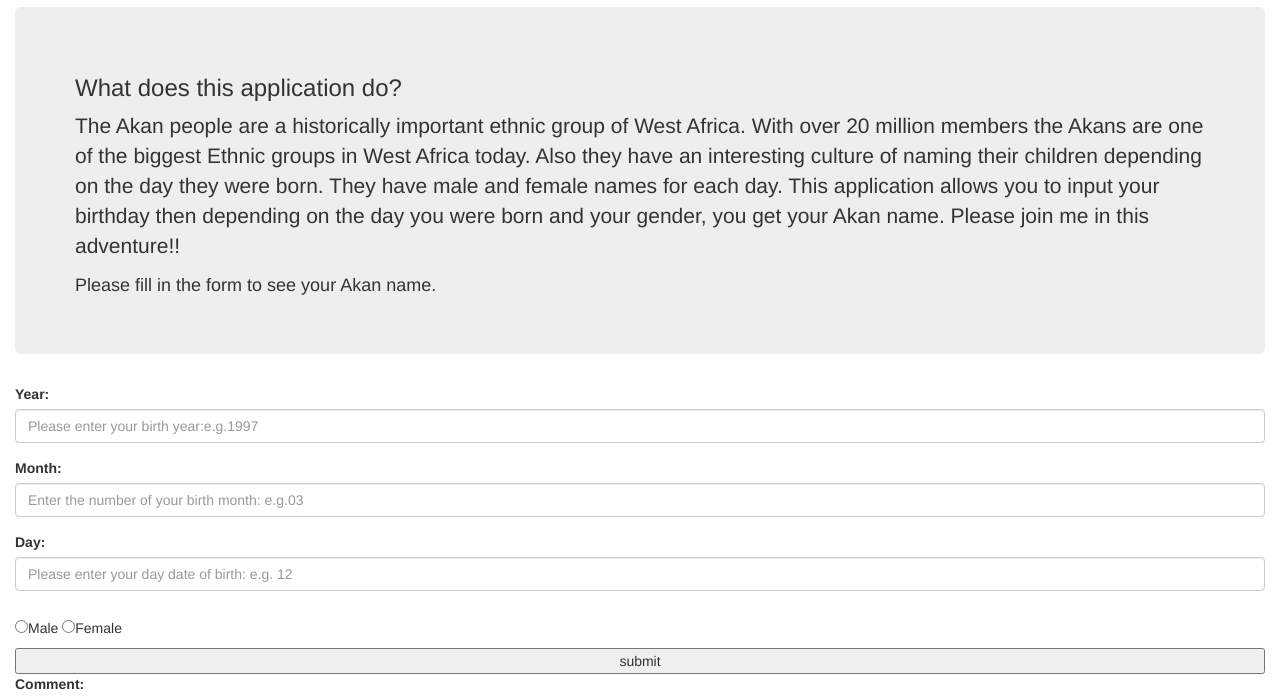
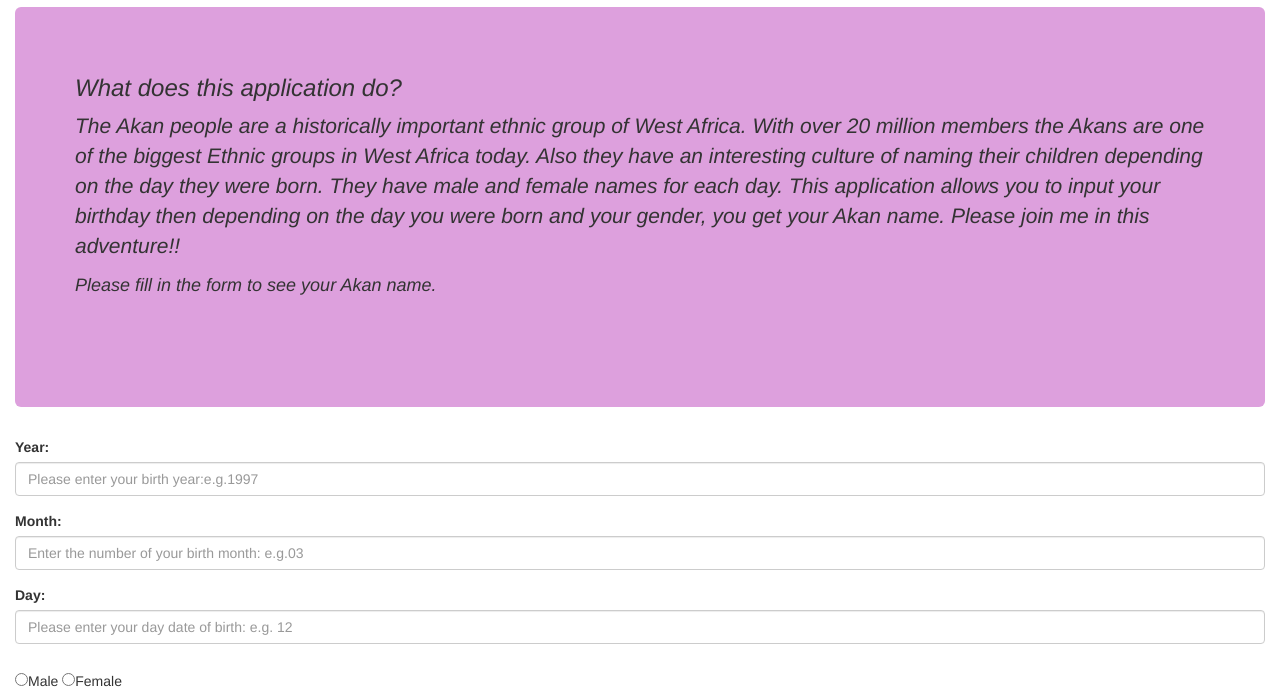
Before and after one commit to Christine-N-Mwaura/Akan-project, a plain HTML site: page index.html in a window 1280 px wide. Shown: the part 63-760 px from the top of the page. Drawn offline with nearby package versions, Linux system fonts and the light colour scheme.

Commit message:
This commit will add styling to jumbotron.

```diff
--- a/css/style.css
+++ b/css/style.css
@@ -13,3 +13,10 @@ justify-content: center;
   font-family:sans-serif;
   font-size:15px;
 }
+.jumbotron{
+  height: 400px;
+  width: 100%;
+  font-style:italic;
+  font-size: 7px;
+  background-color: #DDA0DD;
+}
```
